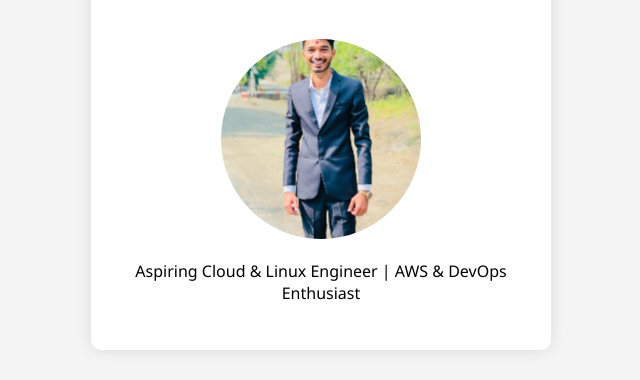
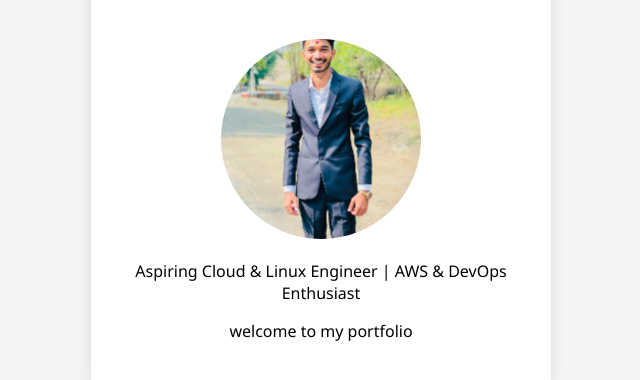
Before and after one commit to vaibhavlahare/vaibhav-portfolio, a plain HTML site: page index.html in a window 1280 px wide. Shown: the part 198-578 px from the top of the page, without its empty margins (319-959 px from the left). Drawn offline with Linux system fonts and the light colour scheme.

Commit message:
Trigger redeploy with HTML update

```diff
--- a/index.html
+++ b/index.html
@@ -11,6 +11,8 @@
     <h1>Hello, I'm Vaibhav Lahare</h1>
     <img src="images/vaibhav.jpg" alt="My Photo" class="profile-photo" />
     <p>Aspiring Cloud & Linux Engineer | AWS & DevOps Enthusiast</p>
+    <p>welcome to my portfolio</p>
+    </p>
   </div>
 </body>
 </html>
```
